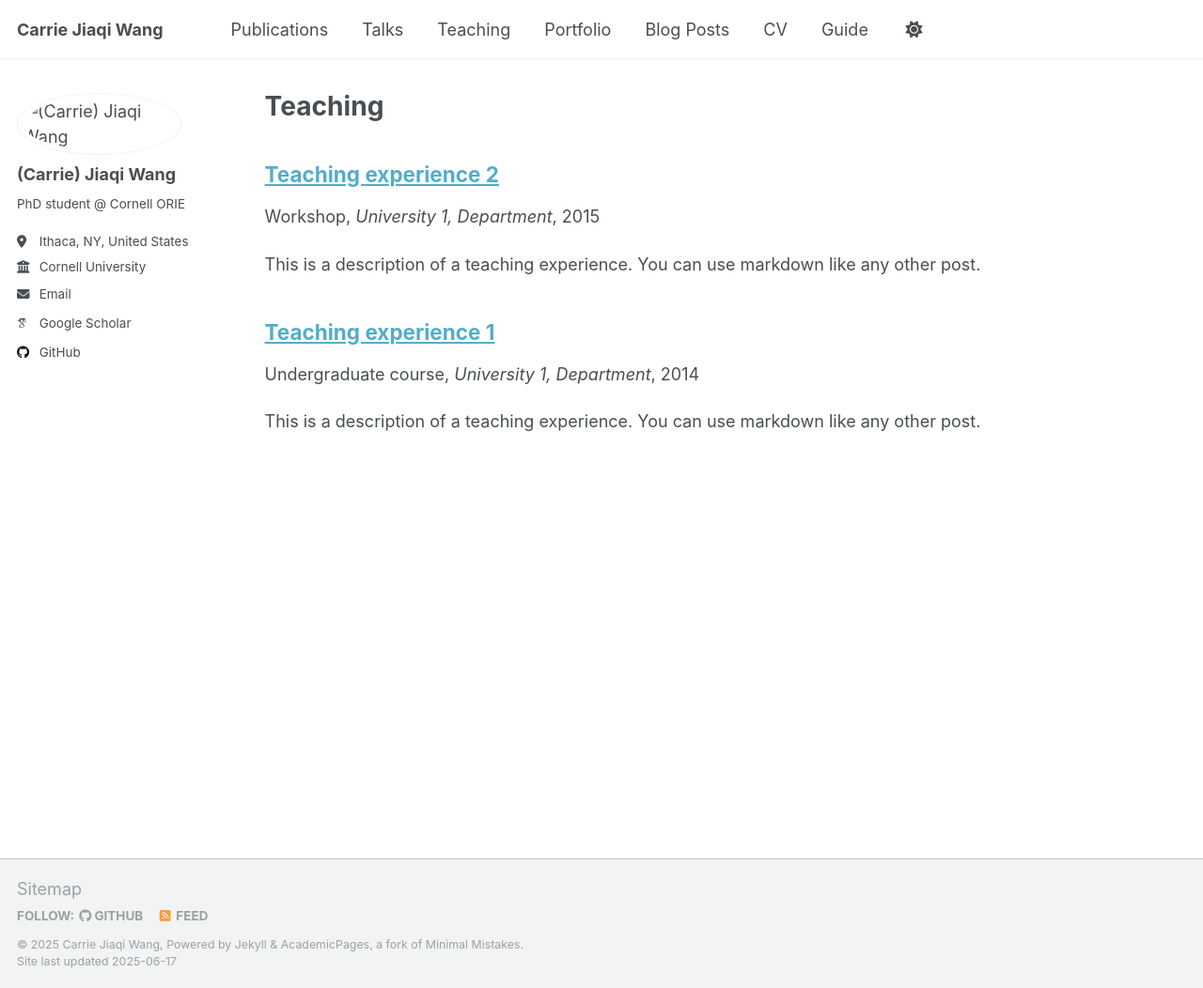
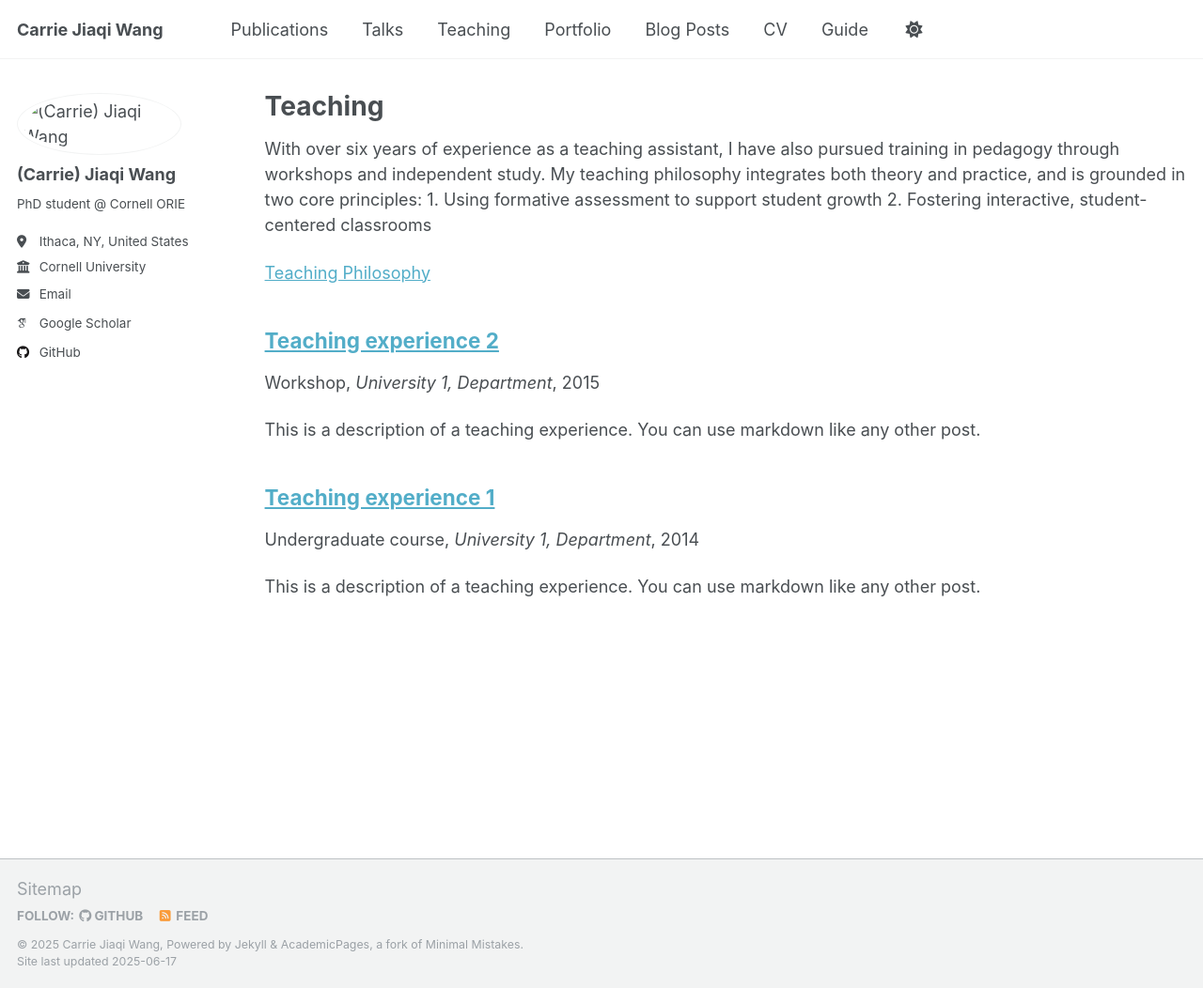
Before and after one commit to CarrieJiaqiWang/CarrieJiaqiWang.github.io, a Jekyll site: the page built from _pages/teaching.html, in a window 1280 px wide and 1052 px high. Shown: the whole window at 94% size. Built offline with Jekyll 4.4.1, drawn with Linux system fonts in a browser that asks for light colours; some web fonts are replaced.

Commit message:
Update teaching.html

```diff
--- a/_pages/teaching.html
+++ b/_pages/teaching.html
@@ -5,6 +5,16 @@ permalink: /teaching/
 author_profile: true
 ---
 
+<p>
+With over six years of experience as a teaching assistant, I have also pursued training in pedagogy through workshops and independent study. My teaching philosophy integrates both theory and practice, and is grounded in two core principles:
+
+1. Using formative assessment to support student growth
+
+2. Fostering interactive, student-centered classrooms
+</p>
+
+<a href="https://drive.google.com/file/d/1m90q435buXgOIatmyGaFYQYnTQtqcZEL/view?usp=sharing">Teaching Philosophy</a>
+
 {% include base_path %}
 
 {% for post in site.teaching reversed %}
```
